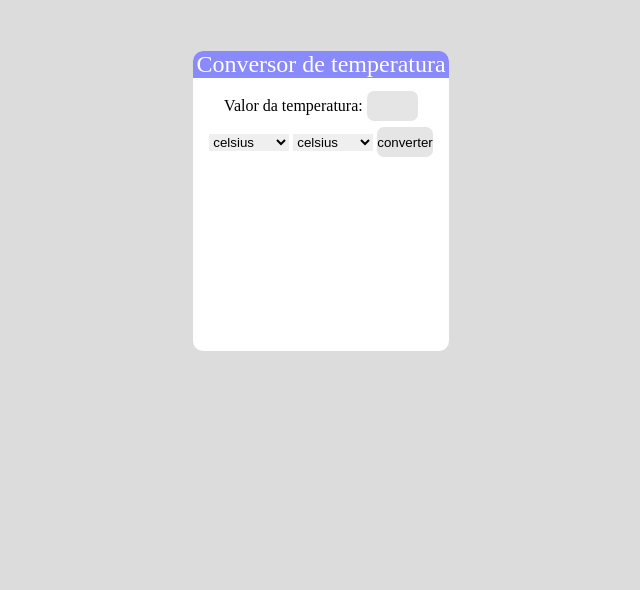
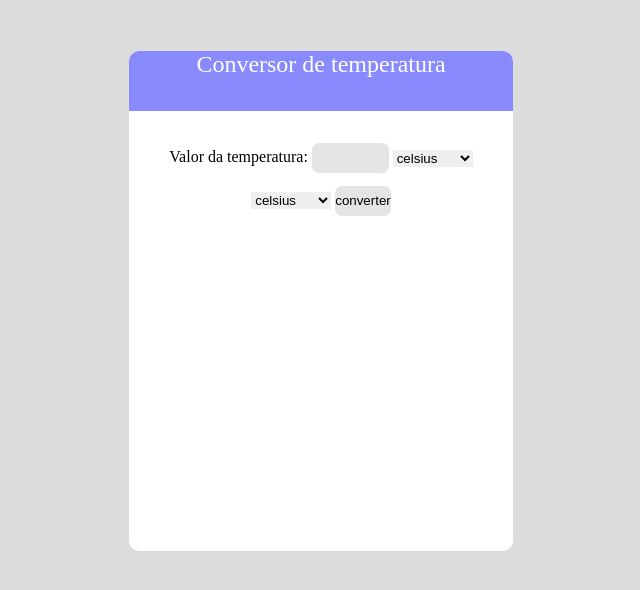
Before and after one commit to NanProg/TrabalhoLTP_2024, a PHP site: page / in a window 1280 px wide. Shown: the top 590 px of the page, without its empty margins (319-959 px from the left). Run offline with PHP 8.4, Linux system fonts and the light colour scheme.

Commit message:
Update style.css

```diff
--- a/TrabalhoLTP_TecProg/projeto final/style.css
+++ b/TrabalhoLTP_TecProg/projeto final/style.css
@@ -11,8 +11,8 @@ body {
 
 div {
     background: white;
-    width: 20%;
-    height: 300px;
+    width: 30%;
+    height: 500px;
     display: table;
     margin: auto;
     margin-top: 4%;
@@ -21,6 +21,7 @@ div {
 
 header {
     background: rgb(138, 138, 255);
+    height: 60px;
     color: white;
     font-size: x-large;
     text-align: center;
```
